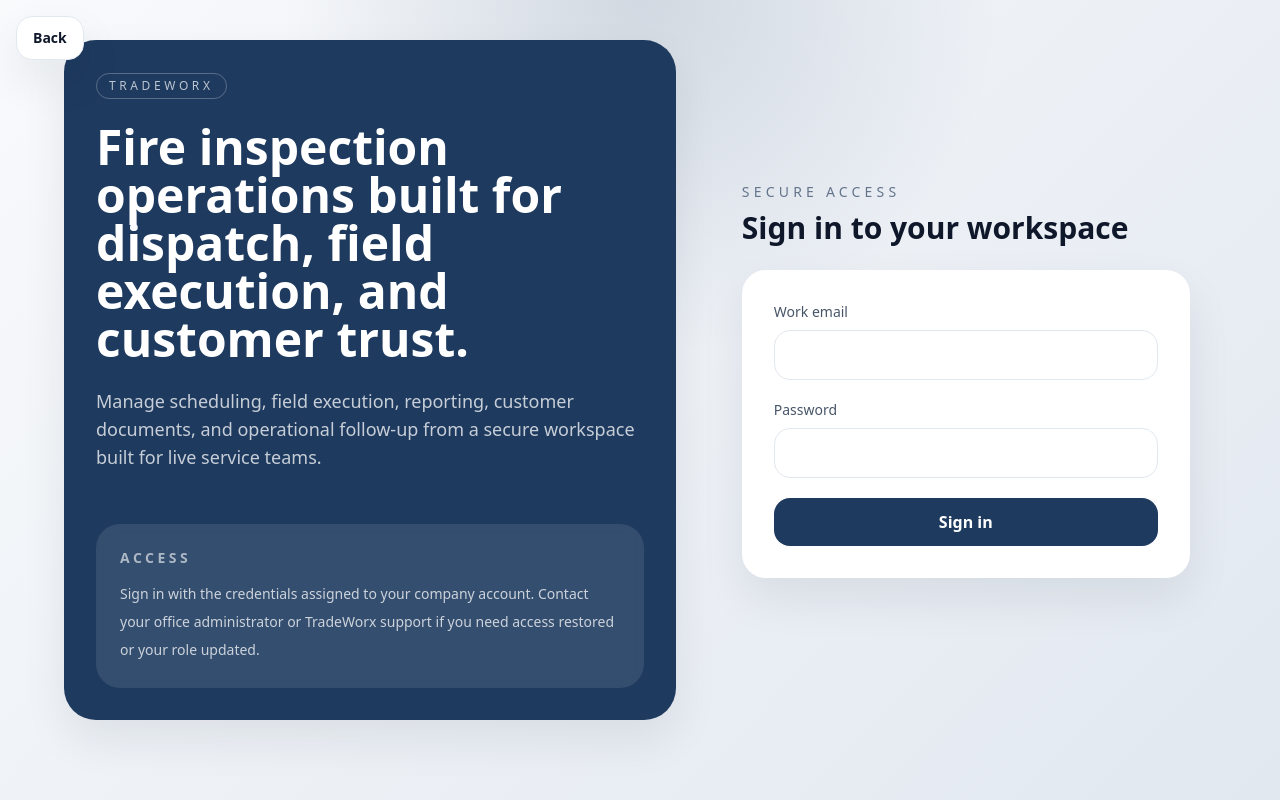
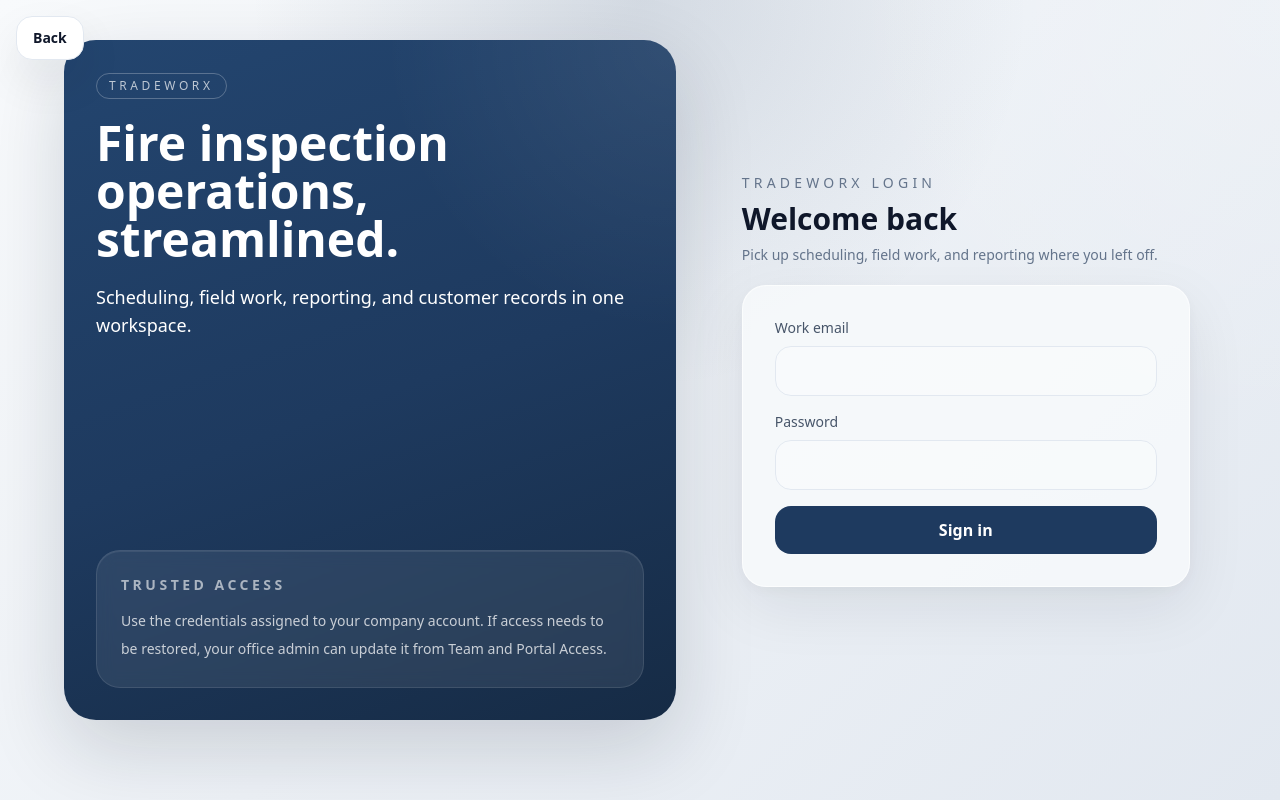
Before and after one commit to NWFIRE/TestWorx, a Next.js app in the folder apps/web/: page /login in a window 1280 px wide. Built offline with nearby package versions, Linux system fonts and the light colour scheme.

Commit message:
Polish login motion and copy

```diff
--- a/apps/web/src/app/globals.css
+++ b/apps/web/src/app/globals.css
@@ -20,6 +20,40 @@ body {
   font-family: ui-sans-serif, system-ui, sans-serif;
   min-height: 100dvh;
   overflow-x: hidden;
+}
+
+@keyframes login-fade-up {
+  from {
+    opacity: 0;
+    transform: translateY(10px);
+  }
+
+  to {
+    opacity: 1;
+    transform: translateY(0);
+  }
+}
+
+.login-fade-up {
+  opacity: 0;
+  animation: login-fade-up 320ms ease-out forwards;
+}
+
+.login-fade-up-delay-1 {
+  animation-delay: 60ms;
+}
+
+.login-fade-up-delay-2 {
+  animation-delay: 120ms;
+}
+
+@media (prefers-reduced-motion: reduce) {
+  .login-fade-up,
+  .login-fade-up-delay-1,
+  .login-fade-up-delay-2 {
+    opacity: 1;
+    animation: none;
+  }
 }
 
 .ios-picker-field::-webkit-date-and-time-value,
--- a/apps/web/src/app/login/login-form.tsx
+++ b/apps/web/src/app/login/login-form.tsx
@@ -40,17 +40,17 @@ export function LoginForm() {
   }
 
   return (
-    <form onSubmit={(event) => void handleSubmit(event)} className="space-y-5 rounded-3xl bg-white p-8 shadow-panel">
+    <form onSubmit={(event) => void handleSubmit(event)} className="space-y-4 rounded-3xl border border-white/60 bg-slate-50/80 p-8 shadow-[0_20px_60px_rgba(15,23,42,0.08),0_4px_16px_rgba(15,23,42,0.04)] backdrop-blur-sm">
       <div>
         <label className="mb-2 block text-sm font-medium text-slate-600" htmlFor="email">Work email</label>
-        <input className="w-full rounded-2xl border border-slate-200 px-4 py-3 outline-none transition focus:border-slateblue" id="email" name="email" type="email" required />
+        <input className="w-full rounded-2xl border border-slate-200 bg-slate-50/60 px-4 py-3 outline-none transition-all duration-200 ease-out focus:border-slateblue focus:bg-white focus:ring-4 focus:ring-slateblue/10" id="email" name="email" type="email" required />
       </div>
       <div>
         <label className="mb-2 block text-sm font-medium text-slate-600" htmlFor="password">Password</label>
-        <input className="w-full rounded-2xl border border-slate-200 px-4 py-3 outline-none transition focus:border-slateblue" id="password" name="password" type="password" required />
+        <input className="w-full rounded-2xl border border-slate-200 bg-slate-50/60 px-4 py-3 outline-none transition-all duration-200 ease-out focus:border-slateblue focus:bg-white focus:ring-4 focus:ring-slateblue/10" id="password" name="password" type="password" required />
       </div>
       {error ? <p className="text-sm text-red-600">{error}</p> : null}
-      <button className="w-full rounded-2xl bg-slateblue px-4 py-3 font-semibold text-white transition hover:bg-ink disabled:opacity-60" disabled={pending} type="submit">
+      <button className="w-full rounded-2xl bg-slateblue px-4 py-3 font-semibold text-white transition-[filter,transform,background-color] duration-150 ease-out hover:brightness-105 active:scale-[0.99] disabled:opacity-60" disabled={pending} type="submit">
         {pending ? "Signing in..." : "Sign in"}
       </button>
     </form>
--- a/apps/web/src/app/login/page.tsx
+++ b/apps/web/src/app/login/page.tsx
@@ -2,24 +2,25 @@ import { LoginForm } from "./login-form";
 
 export default function LoginPage() {
   return (
-    <main className="min-h-screen bg-[radial-gradient(circle_at_top,_rgba(30,58,95,0.15),_transparent_35%),linear-gradient(135deg,_#F8FAFC,_#E2E8F0)] px-6 py-10">
+    <main className="min-h-screen bg-[radial-gradient(circle_at_top_right,_rgba(255,255,255,0.18),_transparent_30%),radial-gradient(circle_at_top,_rgba(30,58,95,0.14),_transparent_38%),linear-gradient(135deg,_#F8FAFC,_#E2E8F0)] px-6 py-10">
       <div className="mx-auto grid min-h-[85vh] max-w-6xl gap-10 lg:grid-cols-[1.1fr_0.9fr]">
-        <section className="flex flex-col justify-between rounded-[2rem] bg-slateblue p-8 text-white shadow-panel">
-          <div className="space-y-6">
+        <section className="flex flex-col justify-between rounded-[2rem] bg-[radial-gradient(circle_at_top_right,_rgba(255,255,255,0.08),_transparent_32%),linear-gradient(160deg,_#23456f_0%,_#1E3A5F_52%,_#162B45_100%)] p-8 text-white shadow-[0_28px_80px_rgba(15,23,42,0.16)]">
+          <div className="space-y-5">
             <span className="inline-flex rounded-full border border-white/25 px-3 py-1 text-xs uppercase tracking-[0.3em] text-white/70">TradeWorx</span>
-            <h1 className="max-w-xl text-4xl font-semibold leading-tight md:text-5xl">Fire inspection operations built for dispatch, field execution, and customer trust.</h1>
-            <p className="max-w-2xl text-base text-white/75 md:text-lg">Manage scheduling, field execution, reporting, customer documents, and operational follow-up from a secure workspace built for live service teams.</p>
+            <h1 className="login-fade-up max-w-xl text-4xl font-semibold leading-tight md:text-5xl">Fire inspection operations, streamlined.</h1>
+            <p className="login-fade-up login-fade-up-delay-1 max-w-2xl text-base text-white/78 md:text-lg">Scheduling, field work, reporting, and customer records in one workspace.</p>
           </div>
-          <div className="rounded-3xl bg-white/10 p-6 backdrop-blur">
-            <p className="text-sm font-semibold uppercase tracking-[0.25em] text-white/60">Access</p>
-            <p className="mt-3 max-w-2xl text-sm leading-7 text-white/75">Sign in with the credentials assigned to your company account. Contact your office administrator or TradeWorx support if you need access restored or your role updated.</p>
+          <div className="rounded-3xl border border-white/10 bg-white/[0.08] p-6 shadow-[inset_0_1px_0_rgba(255,255,255,0.08)] backdrop-blur">
+            <p className="text-sm font-semibold uppercase tracking-[0.25em] text-white/60">Trusted access</p>
+            <p className="mt-3 max-w-2xl text-sm leading-7 text-white/75">Use the credentials assigned to your company account. If access needs to be restored, your office admin can update it from Team and Portal Access.</p>
           </div>
         </section>
         <section className="flex items-center justify-center">
-          <div className="w-full max-w-md">
-            <div className="mb-6">
-              <p className="text-sm uppercase tracking-[0.3em] text-slate-500">Secure access</p>
-              <h2 className="mt-2 text-3xl font-semibold text-ink">Sign in to your workspace</h2>
+          <div className="login-fade-up login-fade-up-delay-2 w-full max-w-md">
+            <div className="mb-5">
+              <p className="text-sm uppercase tracking-[0.3em] text-slate-500">TradeWorx login</p>
+              <h2 className="mt-2 text-3xl font-semibold text-ink">Welcome back</h2>
+              <p className="mt-2 text-sm text-slate-500">Pick up scheduling, field work, and reporting where you left off.</p>
             </div>
             <LoginForm />
           </div>
```
